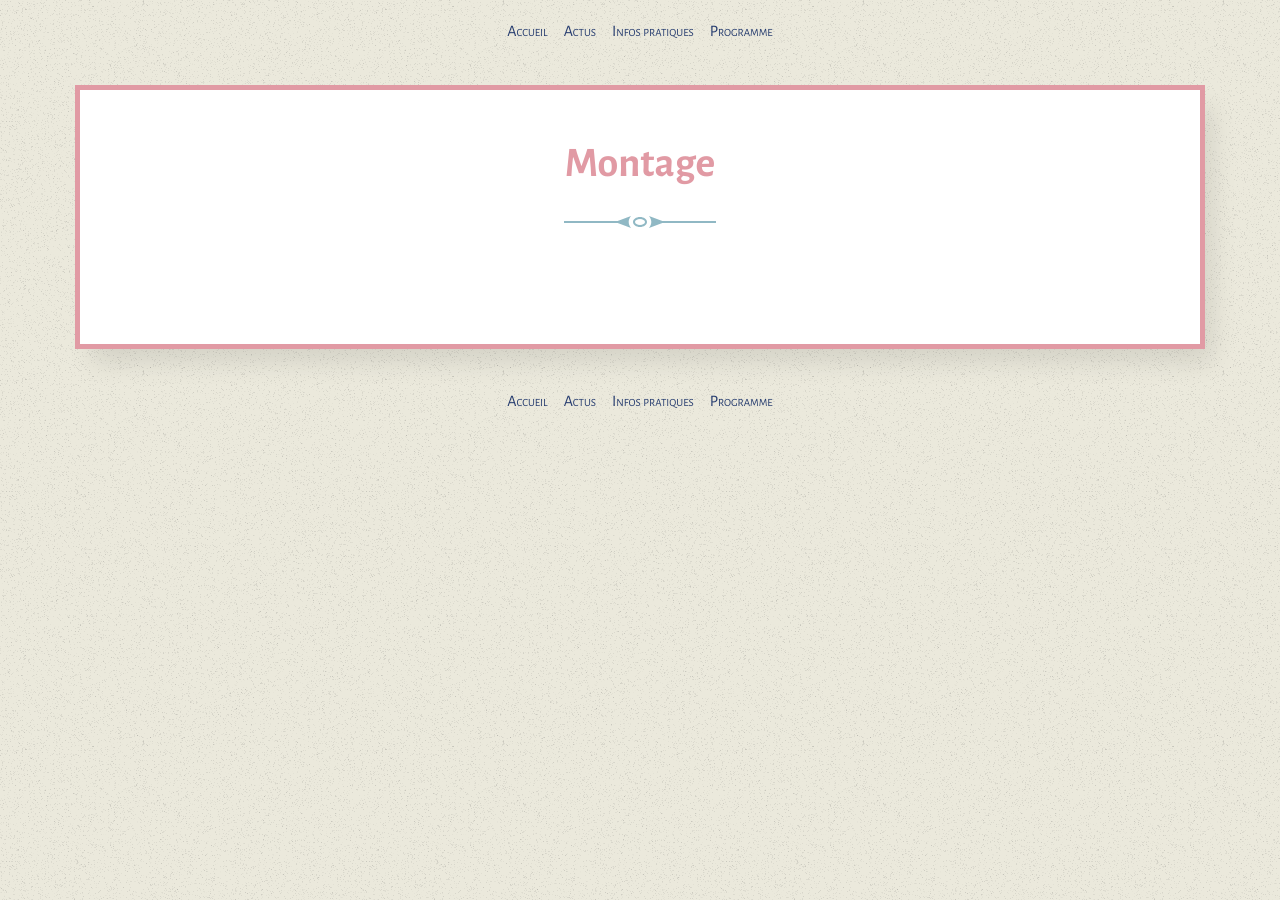
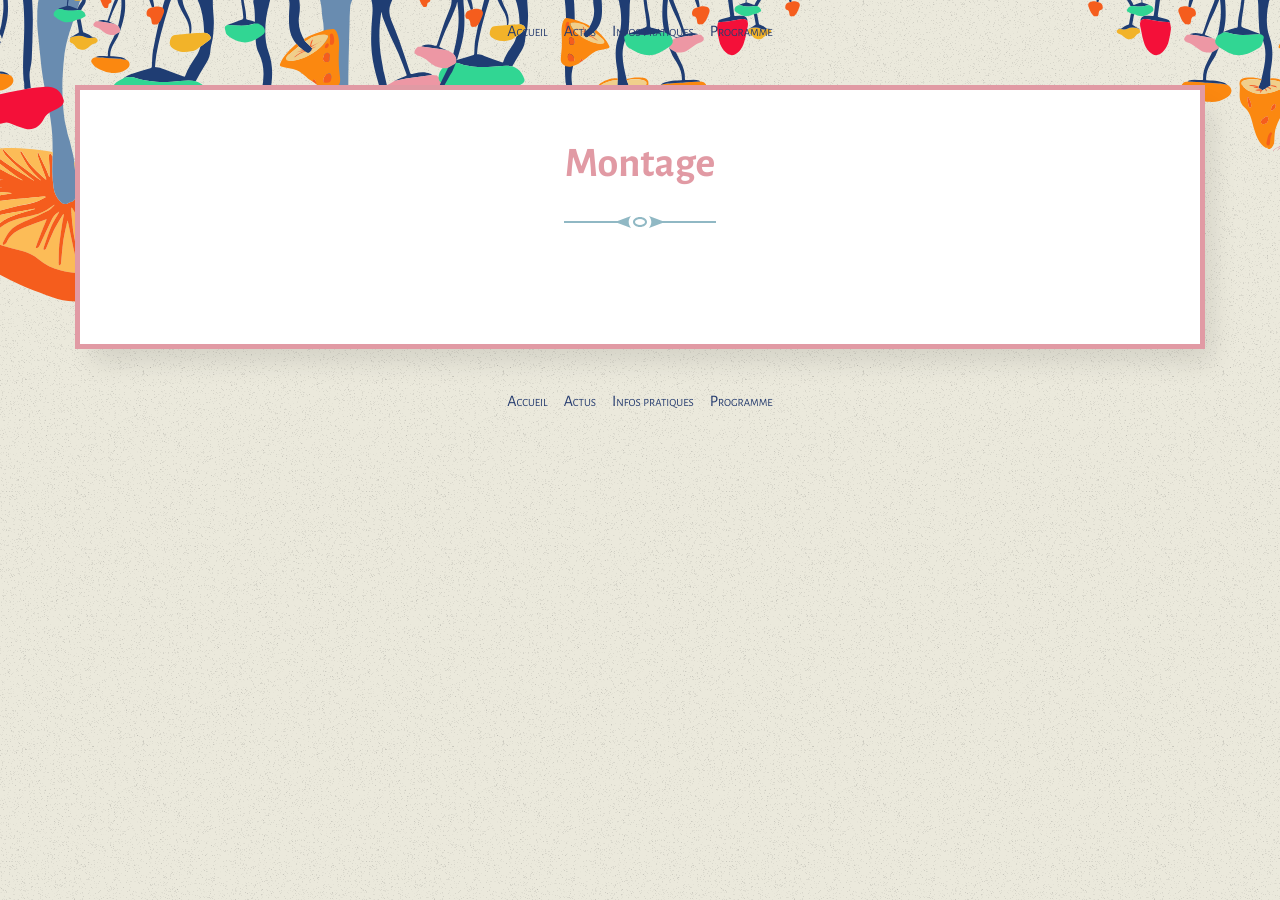
Before and after one commit to Herbes-Folles/Herbes-Folles.github.io, a Jekyll site: the page built from content/montage.md, in a window 1280 px wide. Built offline with Jekyll 4.4.1, drawn with Linux system fonts in a browser that asks for light colours.

Commit message:
Add mushroom background

```diff
--- a/_layouts/post.html
+++ b/_layouts/post.html
@@ -1,7 +1,13 @@
 ---
 layout: default
 ---
-
+<div>
+  <div class="shrooms-container">
+    <img class='shrooms' src='/assets/images/menu.svg'/>
+    <div style="flex-grow: 10; flex-shrink: 0; width: 18rem; z-index: -1;"></div>
+    <img class='shrooms img-hor-vert' src='/assets/images/menu.svg'/>
+  </div>
+</div>
 {% if site.data.menu %}
   {% include menu.html %}
 {% else %}
--- a/_sass/_base.scss
+++ b/_sass/_base.scss
@@ -186,3 +186,28 @@ figcaption {
     width: 40vw
   }
 }
+
+
+.shrooms {
+  z-index: -1;
+  flex-shrink: 10;
+  overflow: hidden;
+  height: 15 rem;
+  min-width: 50rem;
+}
+
+.img-hor-vert {
+  -webkit-transform: scaleX(-1);
+  transform: scaleX(-1);
+}
+
+.shrooms-container {
+  position: absolute;
+  top:-4rem;
+  left: 0%;
+  display: flex;
+  flex-wrap: nowrap;
+  justify-content: space-around;
+  width: 100%;
+  z-index: -1;
+}
--- a/_sass/_menu.scss
+++ b/_sass/_menu.scss
@@ -13,6 +13,10 @@
   margin: 0;
   display: flex;
   flex-wrap: wrap;
+  @media (min-width: $on-tablet) {
+    flex-wrap: nowrap;
+  }
+
   justify-content: center;
 }
 
```
Also changed, not shown: assets/images/menu.svg (added).
